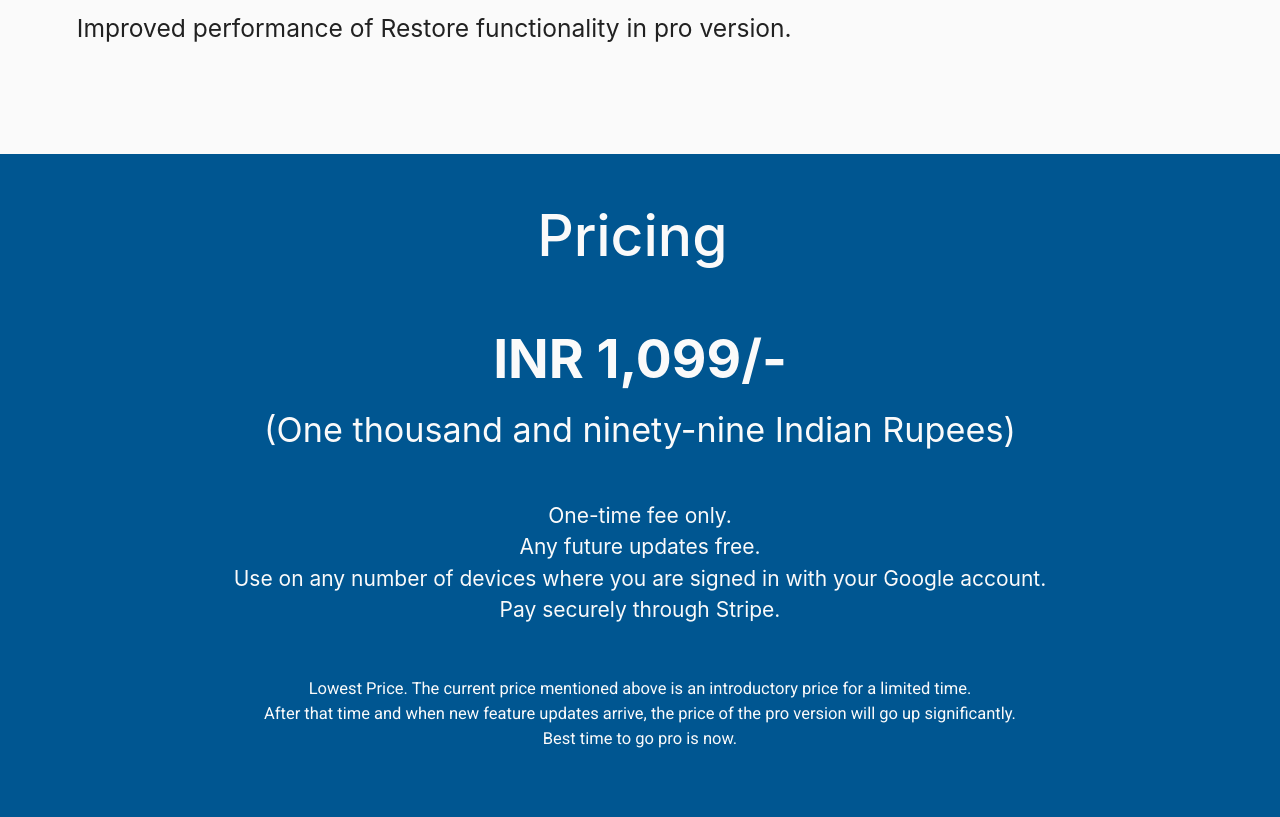
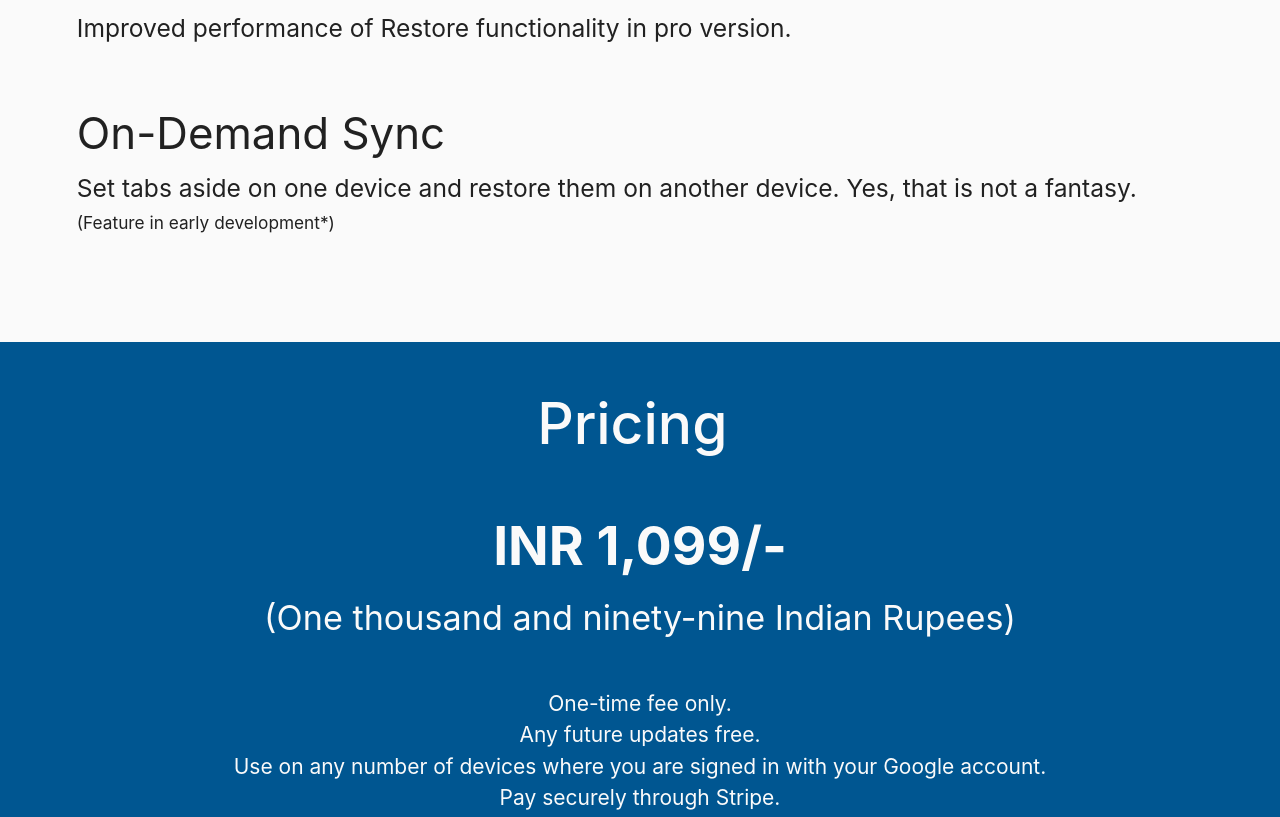
Before and after one commit to LightPark-dev/save-chrome-tabs-for-later, a plain HTML site: page index.html in a window 1280 px wide. Shown: the part 2044-2861 px from the top of the page. Drawn offline with nearby package versions, Linux system fonts and the light colour scheme; a web font is replaced by a local one.

Commit message:
Add upcoming feature.

```diff
--- a/index.html
+++ b/index.html
@@ -74,6 +74,10 @@
 
         <h3>Performance Improvements</h3>
         <h5>Improved performance of Restore functionality in pro version.</h6>
+
+        <h3 style="margin-top: 6%;">On-Demand Sync</h3>
+        <h5>Set tabs aside on one device and restore them on another device. Yes, that is not a fantasy.</h6>
+        <h6>(Feature in early development*)</h6>
     </div>
 
     <!-- Pricing -->
@@ -142,6 +146,9 @@
         <p>Refund Policy: We do not offer refunds. However, if you are not able to access the pro version due to technical problems,
             reach out to us at <b>dev.skstudios@gmail.com</b> and we will help you out or offer a refund.
         </p>
+        <p>
+            * - Developer reserves the right to cancel or change any feature in development if it does not meet their quality standards.
+        </p>
         <p>© Copyright 2021 LightPark</p>
     </div>
 
```
